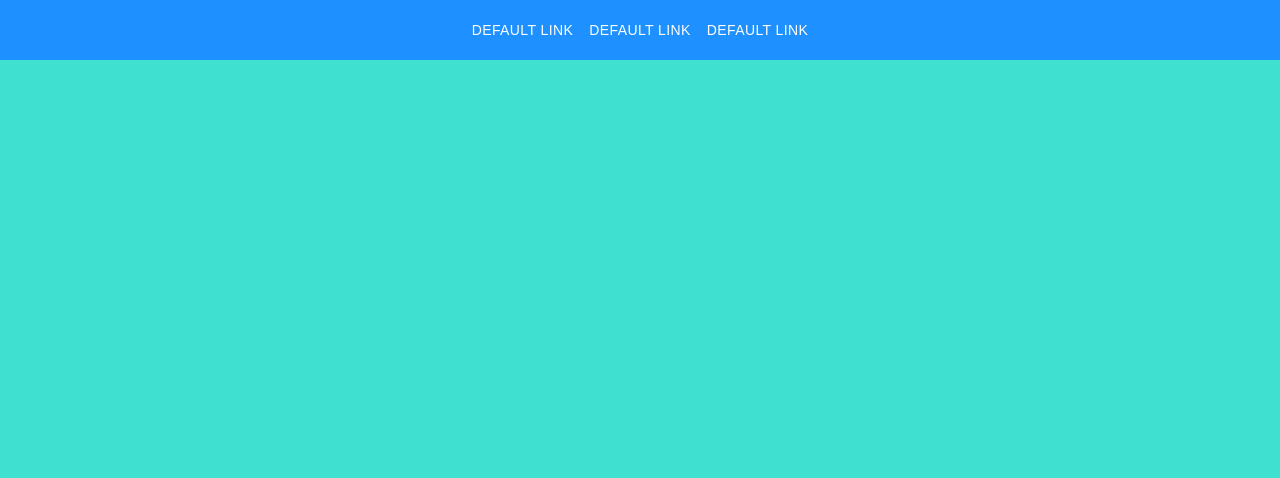
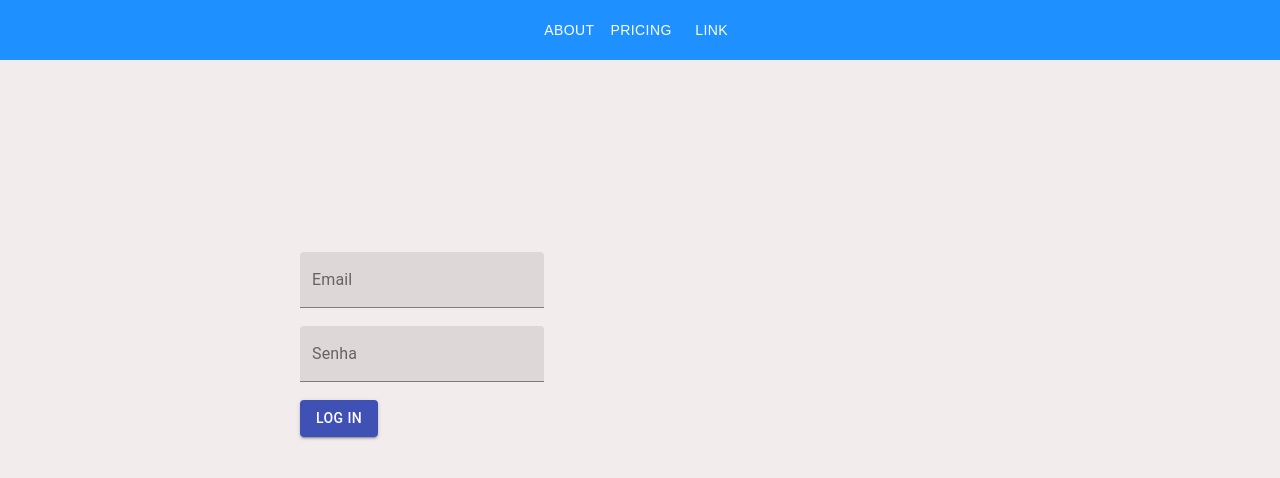
Before and after one commit to DaddoT/projeto-dds, a React (Create React App) app: page / in a window 1280 px wide. Shown: the top 478 px of the page. Built offline with nearby package versions, Linux system fonts and the light colour scheme.

Commit message:
fourth-commit

```diff
--- a/src/components/Header/index.js
+++ /dev/null
@@ -1,26 +0,0 @@
-import React from "react";
-import Button from '@material-ui/core/Button';
-import { makeStyles } from '@material-ui/core/styles';
-import "./styles.css";
-
-const useStyles = makeStyles((theme) => ({
-    root: {
-      '& > *': {
-        margin: theme.spacing(0),
-      },
-    },
-  }));
-
-  export default function TextButtons() {
-    const classes = useStyles();
-
-    return (
-      <div className={classes.root}>
-        <header id ="main-header">
-        <Button > <p>Default Link </p></Button>
-        <Button > <p>Default Link </p></Button>
-        <Button > <p>Default Link </p></Button>
-        </header>
-      </div>
-    );
-  }
--- /dev/null
+++ b/src/components/Header/index.jsx
@@ -0,0 +1,38 @@
+import React from "react";
+import Button from '@material-ui/core/Button';
+import TextField from '@material-ui/core/TextField';
+import "./styles.css";
+import Typography from '@material-ui/core/Typography';
+import Container from '@material-ui/core/Container';
+
+  export default function TextButtons() {
+
+    return (
+
+      <div className="Buttons">
+        <header id ="main-header">
+        <Button > <p>About </p></Button>
+        <Button > <p>Pricing </p></Button>
+        <Button > <p>Link </p></Button>
+        </header>
+
+    <React.Fragment>
+      <div className="Container">
+        <Container fixed>
+          <Typography component="div" id="container" />
+        </Container>
+      </div>
+      </React.Fragment>
+
+        <div id="inputs">
+          <form className="Inputs" noValidate autoComplete="off">
+            <TextField label="Email" variant="filled" type="email"/> <br></br><br></br>
+            <TextField label="Senha" variant="filled" type="password"/> <br></br><br></br>
+            <Button variant="contained" color="primary">
+            Log in
+            </Button>
+          </form>
+        </div>
+      </div>
+    );
+  }
--- a/src/components/Header/styles.css
+++ b/src/components/Header/styles.css
@@ -13,3 +13,17 @@ p{
     font-family: Arial, Helvetica, sans-serif;
     color: white;
 }
+
+#inputs {
+    display: flex;
+    margin-top: 15%;
+    margin-left: 300px;
+    height: 50px;
+    width: 500px;
+}
+
+.Container {
+    color: dodgerblue;
+    height: 100%;
+    width: 10px;
+}
--- a/src/styles.css
+++ b/src/styles.css
@@ -7,6 +7,6 @@
 
 body {
     font-family: Arial, Helvetica, sans-serif;
-    background: #40E0D0;
+    background: rgb(243, 236, 236) ;
     color: darkblue;
 }
```
